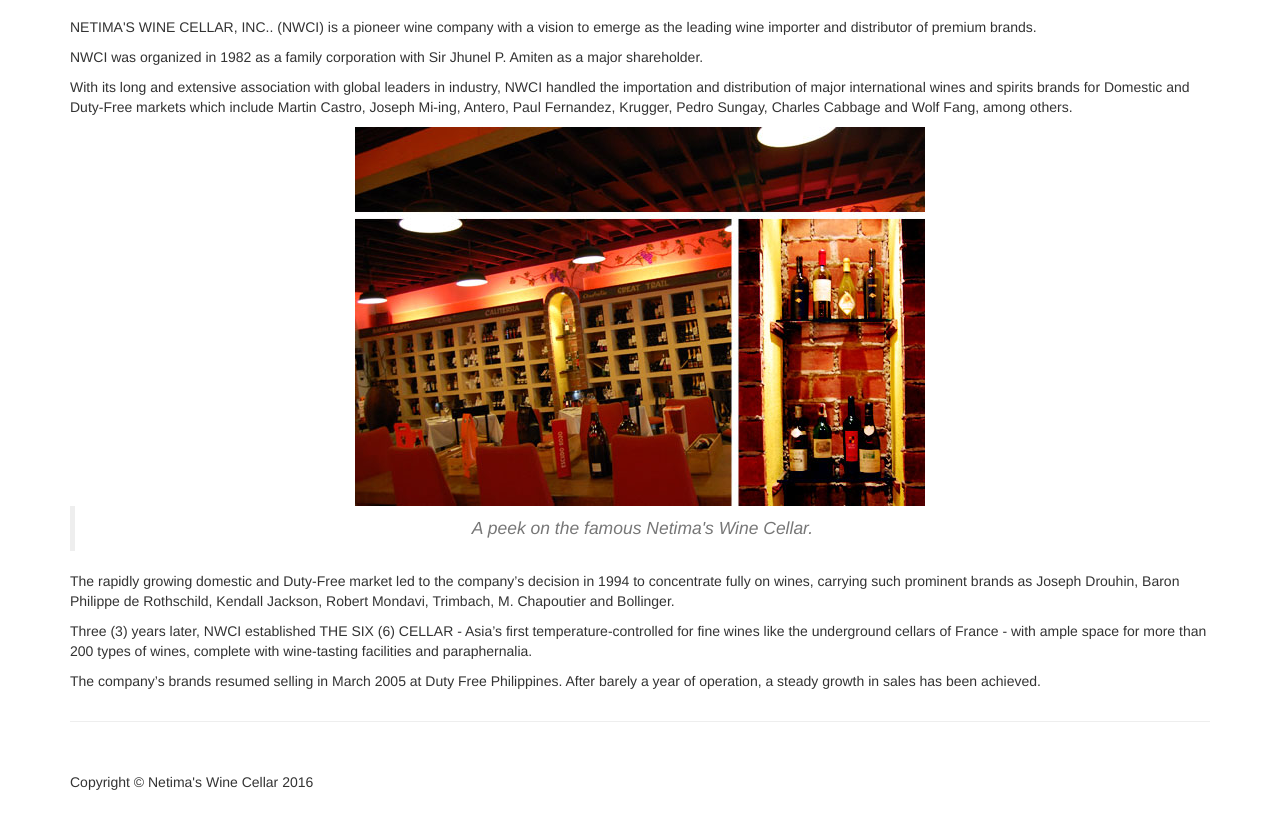
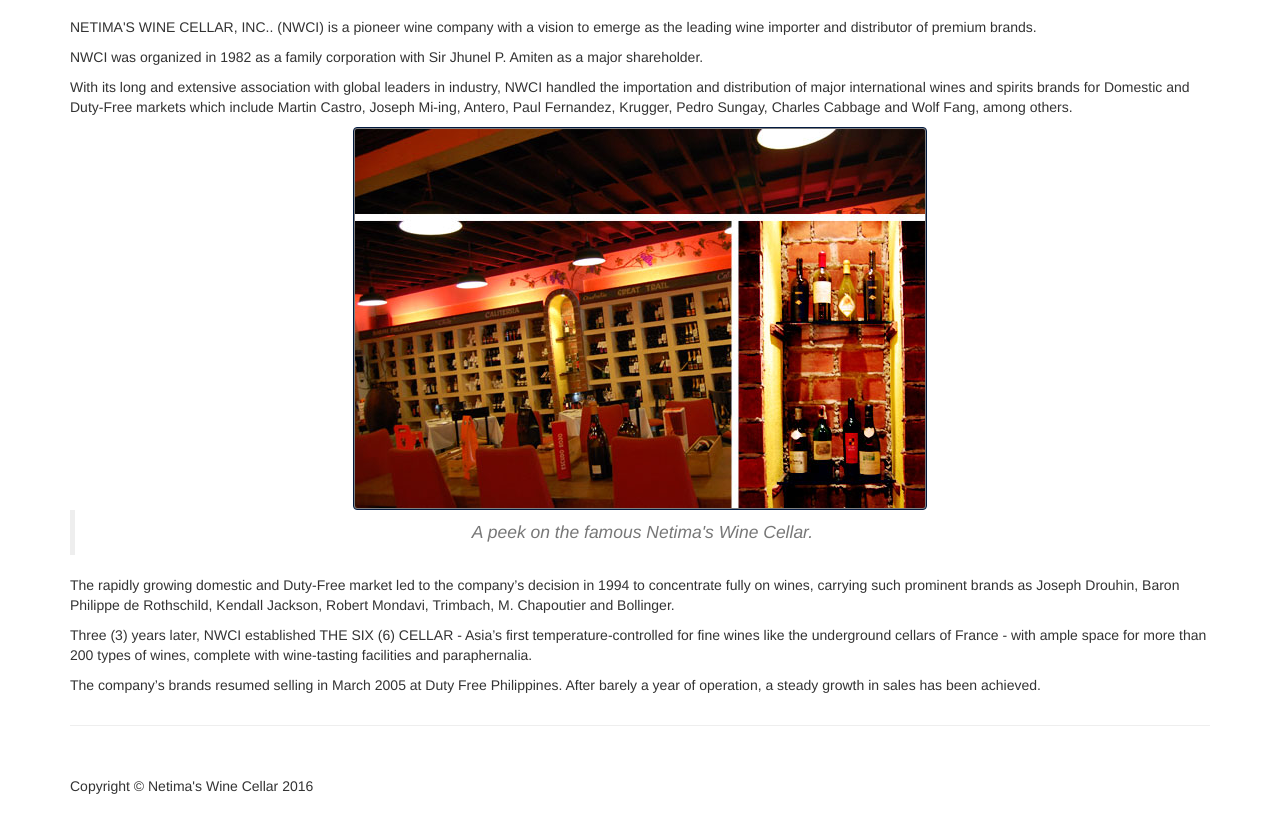
Before and after one commit to amitenjhunel/netimaswinecellar, a plain HTML site: page ourStory.html in a window 1280 px wide. Shown: the part 53-886 px from the top of the page. Drawn offline with Linux system fonts and the light colour scheme.

Commit message:
Update ourStory.html

```diff
--- a/ourStory.html
+++ b/ourStory.html
@@ -66,7 +66,7 @@
         <p>NWCI was organized in 1982 as a family corporation with Sir Jhunel P. Amiten as a major shareholder. </p>
         <p>With its long and extensive association with global leaders in industry, NWCI handled the importation and distribution of major international wines and spirits brands for Domestic and Duty-Free markets which include Martin Castro, Joseph Mi-ing, Antero, Paul Fernandez, Krugger, Pedro Sungay, Charles Cabbage and Wolf Fang, among others.</p>
         <div align="center">
-            <img src="img/story.jpg" alt="">
+            <img src="img/story.jpg" alt="" style="padding:1px;border:1px solid #021a40;background-color:gray;" class="img-thumbnail">
             <blockquote>A peek on the famous Netima's Wine Cellar.</blockquote>
         </div>
         <p>The rapidly growing domestic and Duty-Free market led to the company’s decision in 1994 to concentrate fully on wines, carrying such prominent brands as Joseph Drouhin, Baron Philippe de Rothschild, Kendall Jackson, Robert Mondavi, Trimbach, M. Chapoutier and Bollinger.
```
